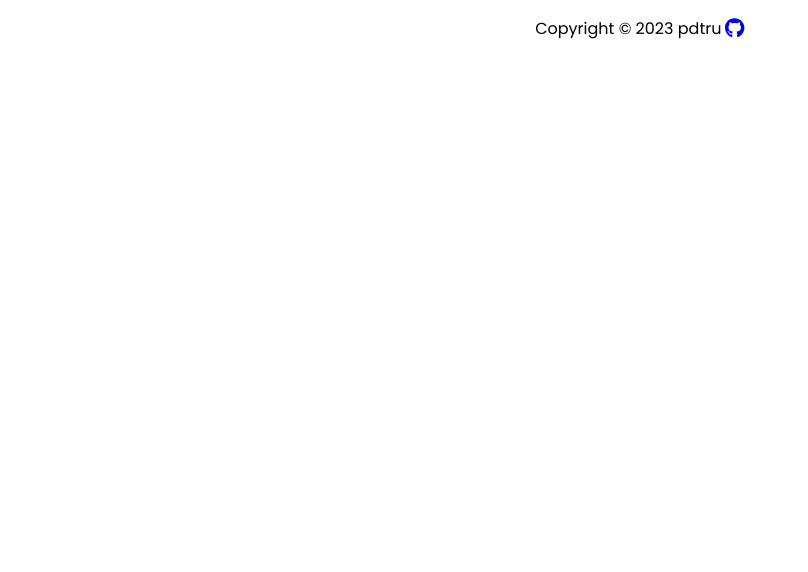
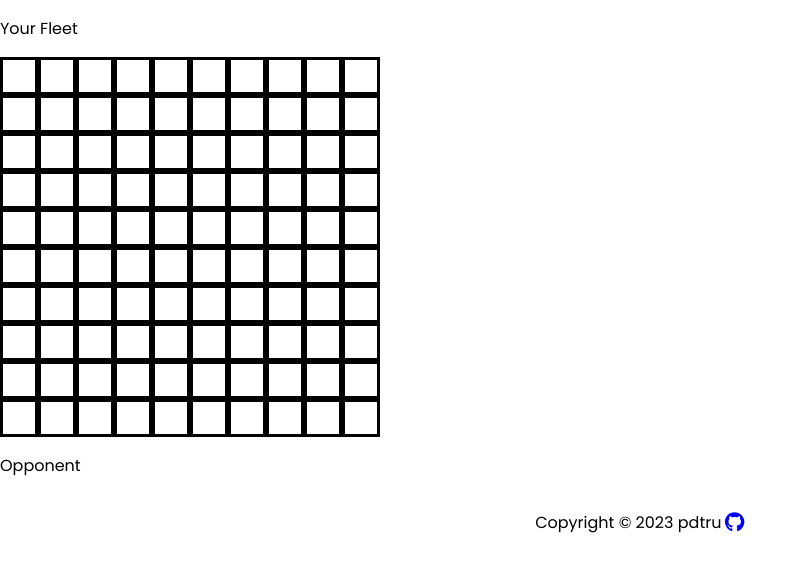
Before and after one commit to pdtru/battleship, a React (Create React App) app: page / in a window 1280 px wide. Shown: the top 572 px of the page, without its empty margins (0-808 px from the left). Built offline with nearby package versions, Linux system fonts and the light colour scheme.

Commit message:
Create game container component

```diff
--- a/src/App.tsx
+++ b/src/App.tsx
@@ -1,8 +1,10 @@
 import Footer from './component/Footer';
+import GameContainer from './component/GameContainer';
 
 function App() {
   return (
     <>
+      <GameContainer />
       <Footer />
     </>
   );
--- /dev/null
+++ b/src/component/Cell.tsx
@@ -0,0 +1,17 @@
+import CellModel from '../models/Cell';
+
+const Cell = ({ cell }: { cell: CellModel }) => {
+  const cellStyles: React.CSSProperties = {
+    borderStyle: 'solid',
+    width: '32px',
+    height: '32px',
+  };
+
+  return (
+    <div style={cellStyles}>
+      <p>{cell.ship?.name ?? ''}</p>
+    </div>
+  );
+};
+
+export default Cell;
--- a/src/component/Footer.tsx
+++ b/src/component/Footer.tsx
@@ -1,7 +1,6 @@
 import { useState } from 'react';
 import { FontAwesomeIcon } from '@fortawesome/react-fontawesome';
 import { faGithub } from '@fortawesome/free-brands-svg-icons';
-import TextComponent from './TextComponent';
 
 const Footer = () => {
   const [isHover, setIsHover] = useState(false);
@@ -30,7 +29,7 @@ const Footer = () => {
   return (
     <>
       <div style={footerContainerStyles}>
-        <TextComponent text="Copyright © 2023 pdtru" />
+        <p>Copyright © 2023 pdtru</p>
         <a
           style={iconStyles}
           onMouseEnter={handleMouseEnter}
--- /dev/null
+++ b/src/component/GameContainer.tsx
@@ -0,0 +1,40 @@
+import { useState } from 'react';
+import GameBoard from '../models/GameBoard';
+import Cell from './Cell';
+import { isReturnStatement } from 'typescript';
+
+const GameContainer = () => {
+  const [playerBoard, setPlayerBoard] = useState(new GameBoard());
+  const [cpuBoard, setCpuBoard] = useState(new GameBoard());
+
+  const rowStyles: React.CSSProperties = {
+    display: 'flex',
+  };
+
+  return (
+    <>
+      <div>
+        <div>
+          <p>Your Fleet</p>
+          <div>
+            {playerBoard.grid.map((row) => {
+              return (
+                <div style={rowStyles}>
+                  {row.map((cell) => {
+                    return <Cell cell={cell} />;
+                  })}
+                </div>
+              );
+            })}
+          </div>
+        </div>
+        <div>
+          <p>Opponent</p>
+          <div></div>
+        </div>
+      </div>
+    </>
+  );
+};
+
+export default GameContainer;
--- a/src/component/TextComponent.tsx
+++ /dev/null
@@ -1,5 +0,0 @@
-const TextComponent = ({ text }: { text: string }) => {
-  return <p>{text}</p>;
-};
-
-export default TextComponent;
```
